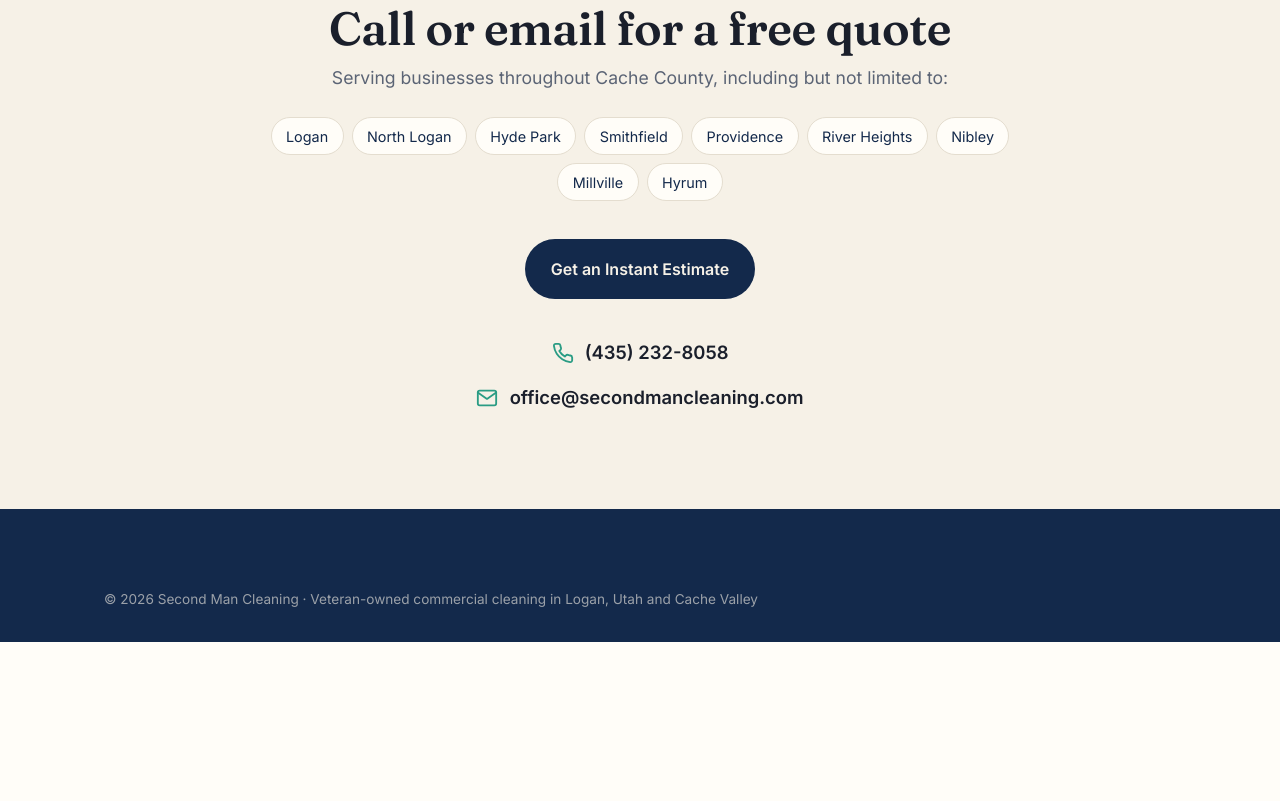
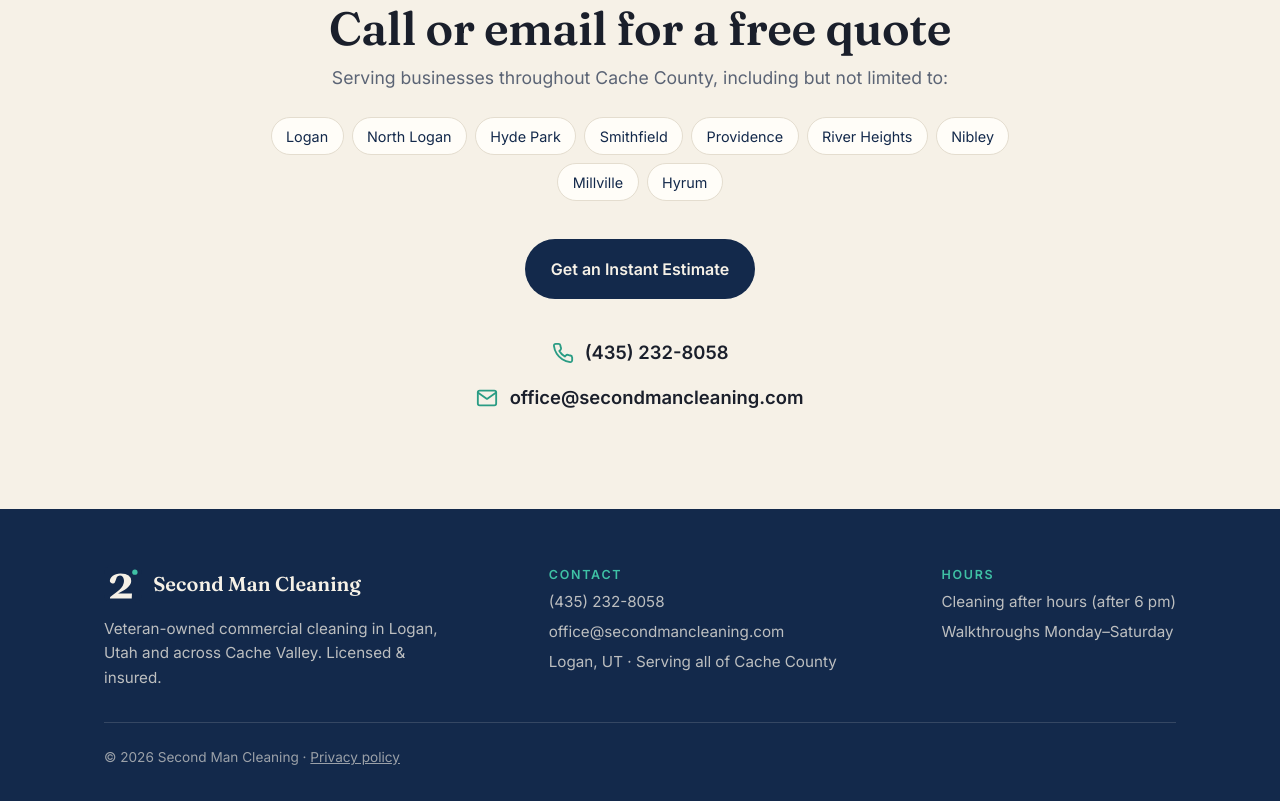
Before and after one commit to NikhilMath/Second-Man-Cleaning, a plain HTML site: page index.html in a window 1280 px wide. Shown: the part 5972-6773 px from the top of the page. Before the commit the page ends 6614 px from the top, so only its background shows below. Drawn offline with Linux system fonts and the light colour scheme.

Commit message:
Footer: add contact details, service hours and privacy link
Co-Authored-By: Claude Opus 5.5 <noreply@anthropic.com>

```diff
--- a/assets/styles.css
+++ b/assets/styles.css
@@ -118,6 +118,11 @@ footer p,footer a{opacity:.75;font-size:.95rem;text-decoration:none}
 footer a:hover{opacity:1}
 footer .links{display:flex;gap:1.6rem;flex-wrap:wrap}
 footer .bottom{padding-top:24px;font-size:.85rem;opacity:.6}
+footer .foot-about{max-width:340px}
+footer .foot-about .brand{opacity:1;margin-bottom:.9rem}
+footer .foot-col{display:grid;gap:.35rem;align-content:start}
+footer .foot-h{opacity:1;font-size:.78rem;font-weight:600;letter-spacing:.14em;text-transform:uppercase;color:var(--mint)}
+footer .bottom a{opacity:1;font-size:inherit;text-decoration:underline}
 
 /* text pages (privacy policy) */
 .prose{max-width:720px;margin:0 auto;padding:72px 24px 96px}
--- a/index.html
+++ b/index.html
@@ -437,7 +437,27 @@
 
 <footer>
   <div class="wrap">
-    <div class="bottom">© <span id="year">2026</span> Second Man Cleaning · Veteran-owned commercial cleaning in Logan, Utah and Cache Valley</div>
+    <div class="top">
+      <div class="foot-about">
+        <a class="brand" href="/">
+          <img class="brand-mark" src="/assets/favicon.svg" alt="" width="38" height="38">
+          Second Man Cleaning
+        </a>
+        <p>Veteran-owned commercial cleaning in Logan, Utah and across Cache Valley. Licensed &amp; insured.</p>
+      </div>
+      <div class="foot-col">
+        <p class="foot-h">Contact</p>
+        <a href="tel:+14352328058">(435) 232-8058</a>
+        <a href="mailto:office@secondmancleaning.com">office@secondmancleaning.com</a>
+        <p>Logan, UT · Serving all of Cache County</p>
+      </div>
+      <div class="foot-col">
+        <p class="foot-h">Hours</p>
+        <p>Cleaning after hours (after 6 pm)</p>
+        <p>Walkthroughs Monday–Saturday</p>
+      </div>
+    </div>
+    <div class="bottom">© <span id="year">2026</span> Second Man Cleaning · <a href="/privacy">Privacy policy</a></div>
   </div>
 </footer>
 
```
